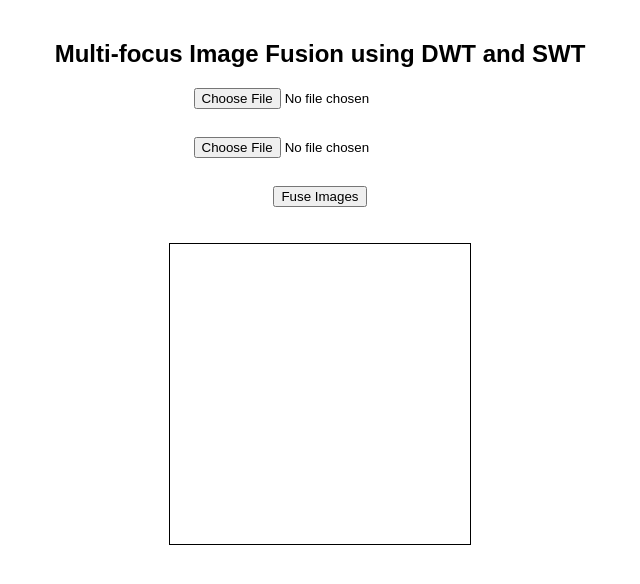
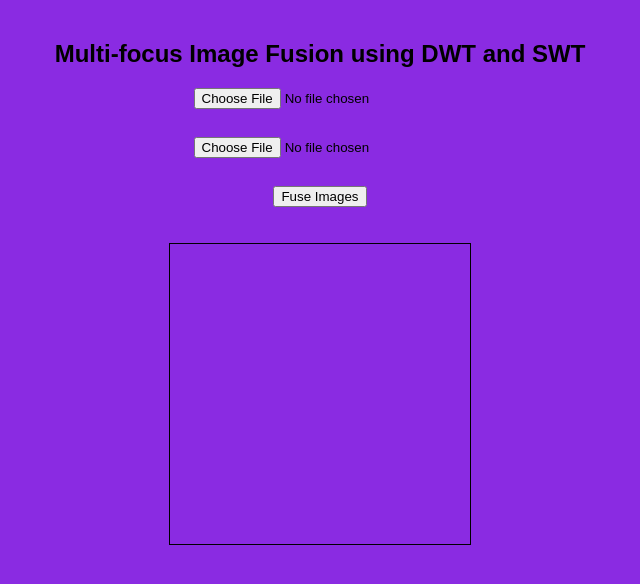
Before and after one commit to Bidhyadiana/Wavelet-Transform-Based-Multi-Focus-Image-Fusion-By-Using-DWT-SWT, a plain HTML site: page index.html in a window 1280 px wide. Shown: the whole page, without its empty margins (320-960 px from the left). Drawn offline with Linux system fonts and the light colour scheme.

Commit message:
Update index.html

```diff
--- a/index.html
+++ b/index.html
@@ -6,6 +6,7 @@
     <title>Multi-focus Image Fusion</title>
     <style>
         body {
+            background: blueviolet;
             font-family: Arial, sans-serif;
             display: flex;
             flex-direction: column;
```
